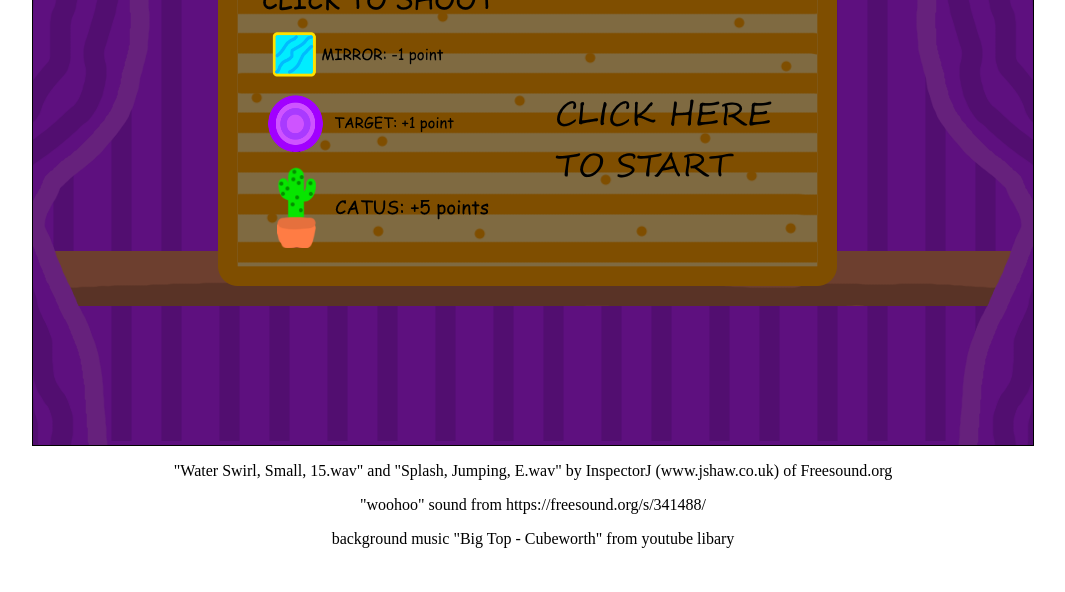
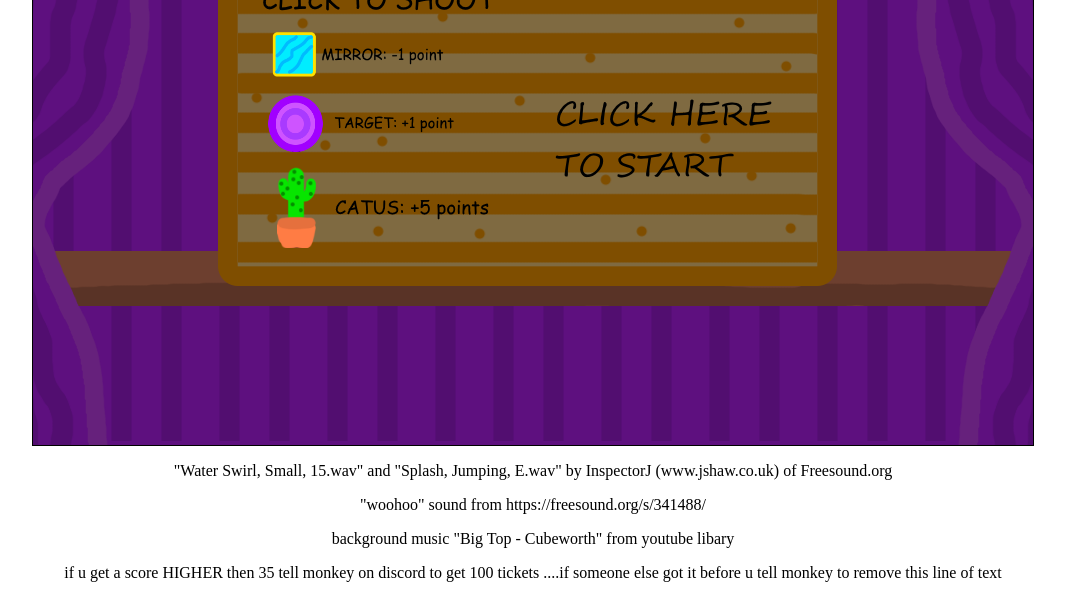
Before and after one commit to monkeybee11/targetpratice, a plain HTML site: page index.html in a window 1280 px wide. Shown: the part 164-756 px from the top of the page, without its empty margins (107-1172 px from the left). Drawn offline with Linux system fonts and the light colour scheme.

Commit message:
Update index.html

```diff
--- a/index.html
+++ b/index.html
@@ -39,6 +39,7 @@
 	<p style="text-align:center"> "Water Swirl, Small, 15.wav" and "Splash, Jumping, E.wav" by InspectorJ (www.jshaw.co.uk) of Freesound.org </p>
 	<p style="text-align:center"> "woohoo" sound from https://freesound.org/s/341488/ </p>
 	<p style="text-align:center"> background music "Big Top - Cubeworth" from youtube libary </p>
+	<p style="text-align:center"> if u get a score HIGHER then 35 tell monkey on discord to get 100 tickets ....if someone else got it before u tell monkey to remove this line of text  </p>
 <script src="script.js"></script>
 </body>
 </html>
```
